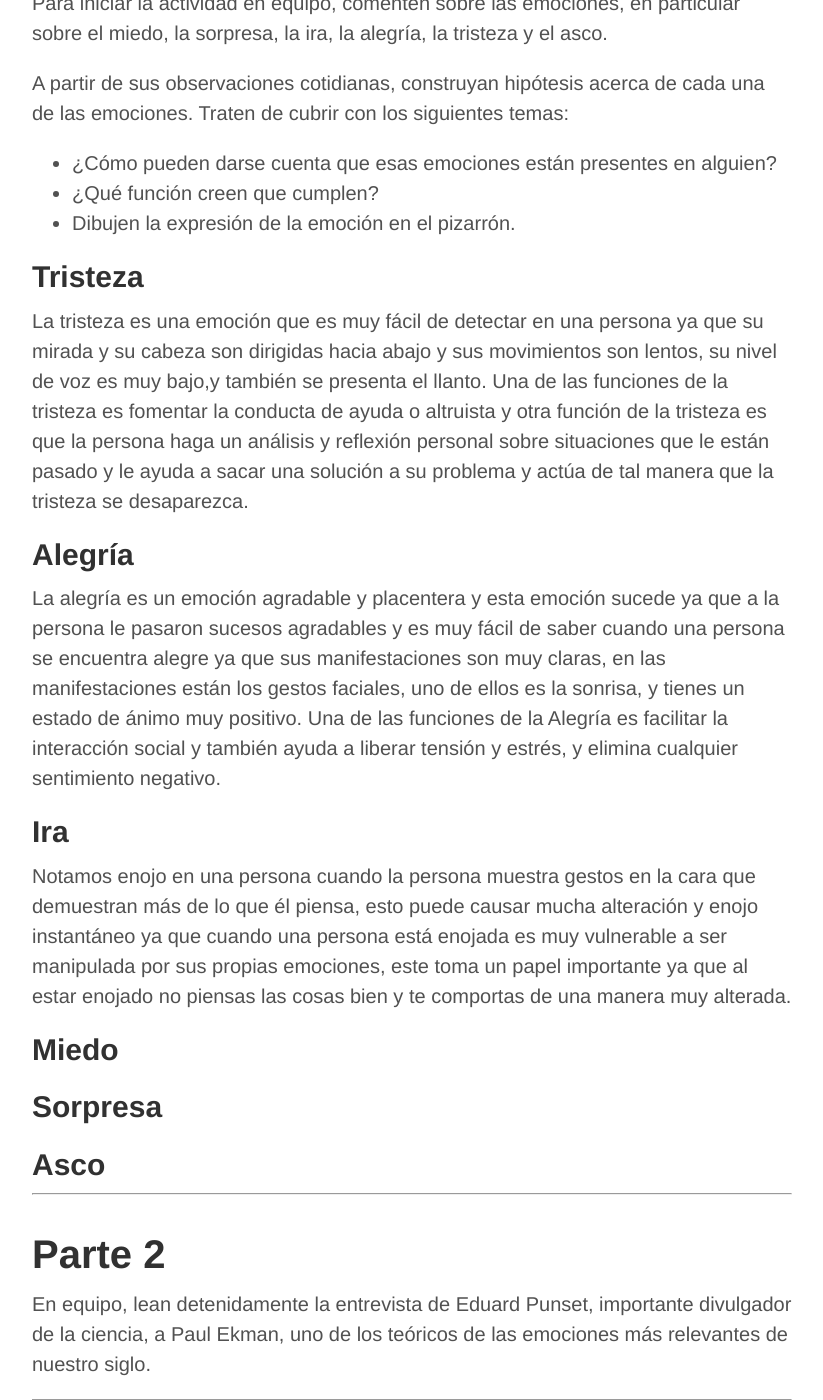
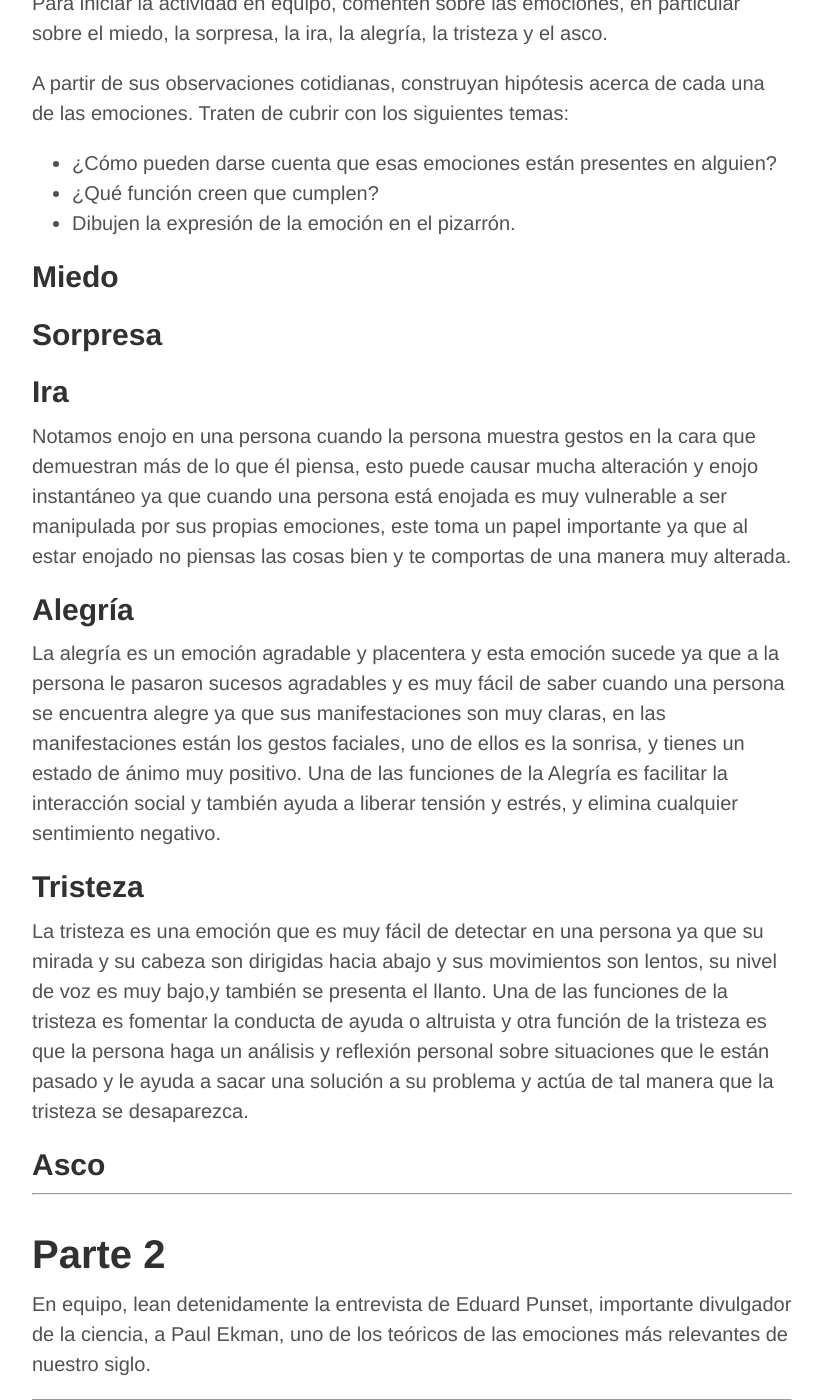
Before and after one commit to alex-esc/notes, a Jekyll site: the page built from _posts/2020-02-20-obser-ekman.md, in a window 1280 px wide and 1400 px high, scrolled down 374 px. Shown: the whole window, without its empty margins (228-1051 px from the left). Built offline with Jekyll 4.4.1, drawn with Linux system fonts in a browser that asks for light colours; part of the change alters nothing that is shown; some of the changed text lies outside the part shown.

```diff
--- a/_posts/2020-02-20-obser-ekman.md
+++ b/_posts/2020-02-20-obser-ekman.md
@@ -15,7 +15,20 @@ A partir de sus observaciones cotidianas, construyan hipótesis acerca de cada u
 * Dibujen la expresión de la emoción en el pizarrón.
 
 
+## Miedo
 
+
+## Sorpresa
+
+
+## Ira
+
+Notamos enojo en una persona cuando la persona muestra gestos en la cara que demuestran más de lo que él piensa, esto puede causar mucha alteración y enojo instantáneo ya que cuando una persona está enojada es muy vulnerable a ser manipulada por sus propias emociones, este toma un papel importante ya que al estar enojado no piensas las cosas bien y te comportas de una manera muy alterada.
+
+
+## Alegría
+
+La alegría es un emoción  agradable y placentera y esta emoción sucede ya que a la persona le pasaron sucesos agradables y es muy fácil de saber cuando una persona se encuentra alegre ya que sus manifestaciones son muy claras, en las manifestaciones están los gestos faciales, uno de ellos es la sonrisa, y tienes un estado de ánimo muy positivo. Una de las funciones de la Alegría es facilitar la interacción social y también ayuda a liberar tensión y estrés, y elimina cualquier sentimiento negativo.
 
 
 
@@ -23,20 +36,6 @@ A partir de sus observaciones cotidianas, construyan hipótesis acerca de cada u
 
 La tristeza es una emoción que es muy fácil de detectar en una persona ya que su mirada y su cabeza son dirigidas hacia abajo y sus movimientos son lentos, su nivel de voz es muy bajo,y también se presenta el llanto. Una de las funciones de la tristeza es fomentar la conducta de ayuda o altruista y otra función de la tristeza es que la persona haga un análisis y reflexión personal sobre situaciones que le están pasado y le ayuda a sacar una solución a su problema y actúa de tal manera que la tristeza se desaparezca.
 
-
-## Alegría
-
-La alegría es un emoción  agradable y placentera y esta emoción sucede ya que a la persona le pasaron sucesos agradables y es muy fácil de saber cuando una persona se encuentra alegre ya que sus manifestaciones son muy claras, en las manifestaciones están los gestos faciales, uno de ellos es la sonrisa, y tienes un estado de ánimo muy positivo. Una de las funciones de la Alegría es facilitar la interacción social y también ayuda a liberar tensión y estrés, y elimina cualquier sentimiento negativo.
-
-
-## Ira
-
-Notamos enojo en una persona cuando la persona muestra gestos en la cara que demuestran más de lo que él piensa, esto puede causar mucha alteración y enojo instantáneo ya que cuando una persona está enojada es muy vulnerable a ser manipulada por sus propias emociones, este toma un papel importante ya que al estar enojado no piensas las cosas bien y te comportas de una manera muy alterada.
-
-
-## Miedo
-
-## Sorpresa
 
 ## Asco
 
@@ -77,6 +76,19 @@ El entrevistador hace esta pregunta indirectamente, Ekman comenta sobre el contr
 
 ### ¿En qué porcentaje se corresponden los hallazgos de Paul Ekman con sus interpretaciones intuitivas, proporcionadas al principio? (Generen un cuadro con semejanzas y diferencias).
 
+
+
+
+| Emoción  | Equipo | Ekman |
+|----------|--------|-------|
+| miedo    |        |       |
+| sorpresa |        |       |
+| ira      |        |       |
+| alegría  |        |       |
+| tristeza |        |       |
+| asco     |        |       |
+
+
 ---
 
 # Parte 4
```
